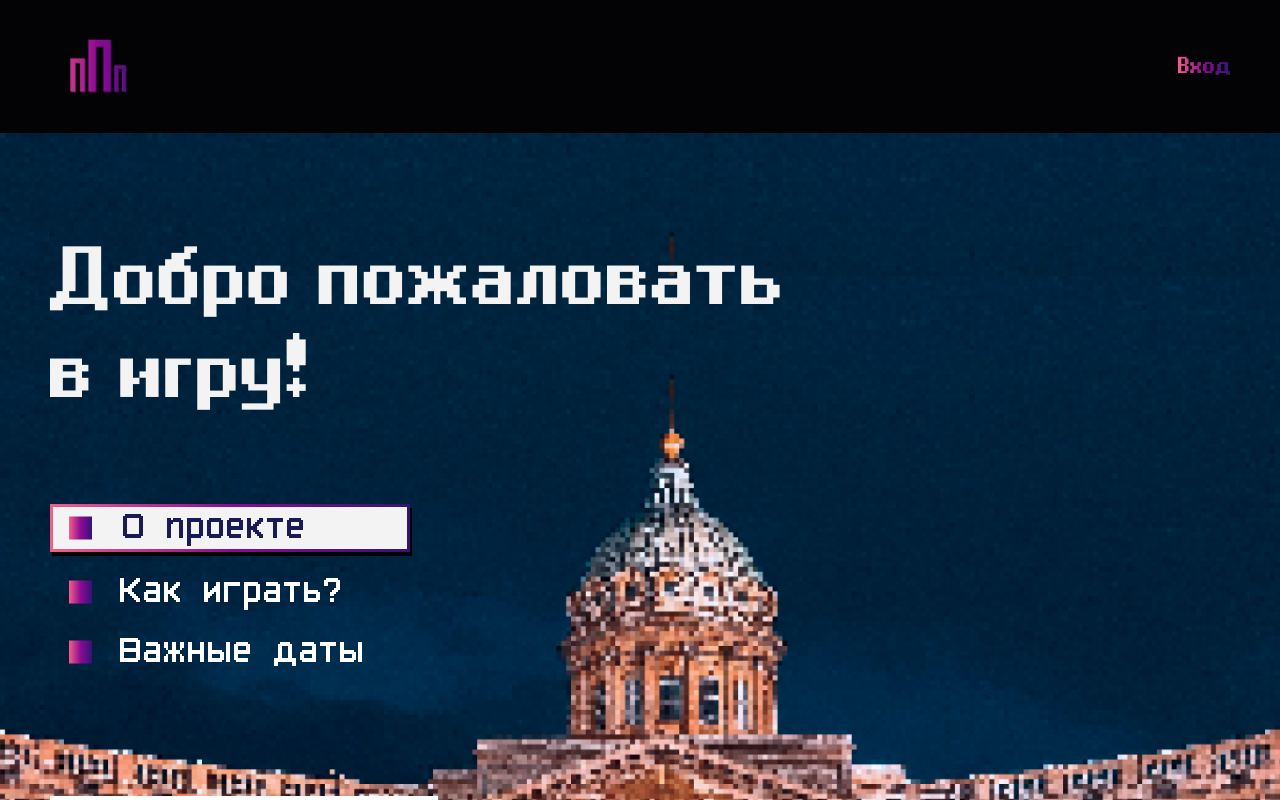
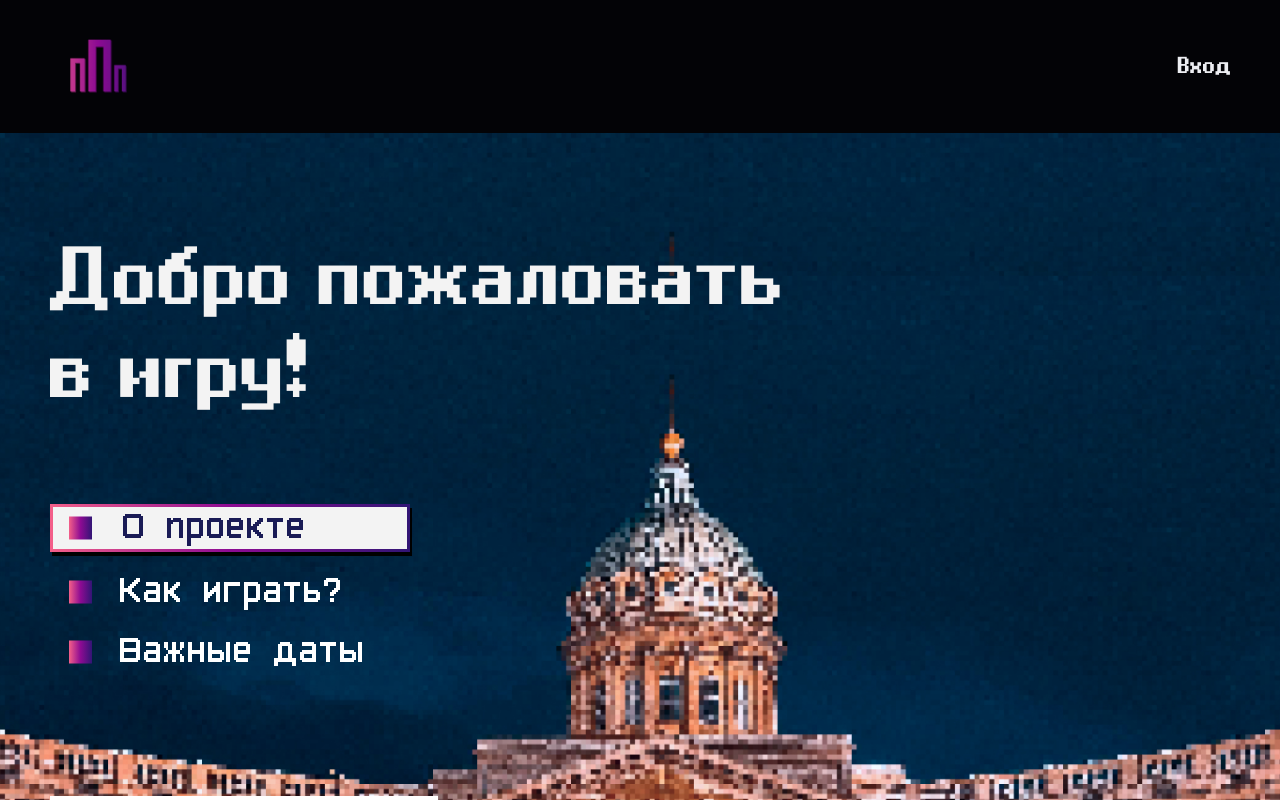
Before and after one commit to SealOfTime/next-ppp, a Next.js app: page / in a window 1280 px wide. Shown: the top 800 px of the page. Built offline with nearby package versions, Linux system fonts and the light colour scheme; no server answers.

Commit message:
Changed background color

```diff
--- a/styles/_fonts.css
+++ b/styles/_fonts.css
@@ -1,18 +1,20 @@
+@import url("https://fonts.googleapis.com/css2?family=Press+Start+2P&display=swap");
+
 @font-face {
-    font-family: 'progresspixel';
-    src: local('progresspixel'),
-        url('../src/fonts/progresspixel-bold.woff2') format('woff2'),
-        url('../src/fonts/progresspixel-bold.woff') format('woff');
+  font-family: "progresspixel";
+  src: local("progresspixel"),
+    url("../src/fonts/progresspixel-bold.woff2") format("woff2"),
+    url("../src/fonts/progresspixel-bold.woff") format("woff");
   font-weight: bold;
   font-style: normal;
   font-display: auto;
 }
 
 @font-face {
-    font-family: 'Pixel Font7';
-    src: local('Pixel Font7'),
-        url('../src/fonts/PixelFont-7.woff2') format('woff2'),
-        url('../src/fonts/PixelFont-7.woff') format('woff');
+  font-family: "Pixel Font7";
+  src: local("Pixel Font7"),
+    url("../src/fonts/PixelFont-7.woff2") format("woff2"),
+    url("../src/fonts/PixelFont-7.woff") format("woff");
   font-weight: 300;
   font-style: normal;
   font-display: auto;
--- a/styles/header/header.css
+++ b/styles/header/header.css
@@ -35,12 +35,13 @@
   font-size: 18px;
   width: 700;
   line-height: calc(31 / 18 * 100%);
+  color: #edeef2;
   /* line-height: 31px; */
 
-  background: linear-gradient(90deg, #f45f89 0%, #8d0b93 50%, #321575 100%);
-  -webkit-text-fill-color: transparent;
+  /* background: linear-gradient(90deg, #f45f89 0%, #8d0b93 50%, #321575 100%); */
+  /* -webkit-text-fill-color: transparent;
   -webkit-background-clip: text;
-  background-clip: text;
+  background-clip: text; */
 }
 
 @media (max-width: 800px) {
```
Lines whose indentation alone changed are shown as unchanged.
